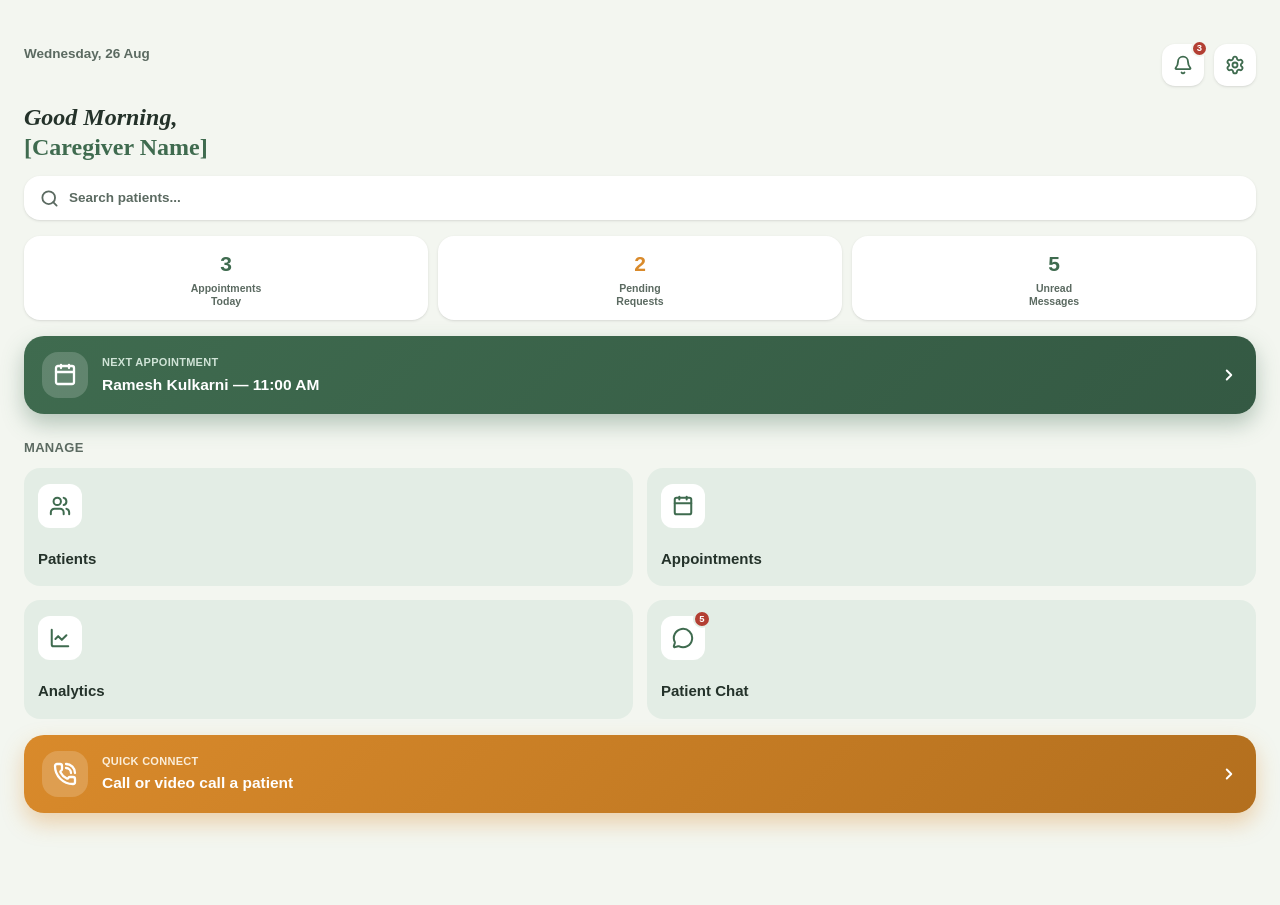
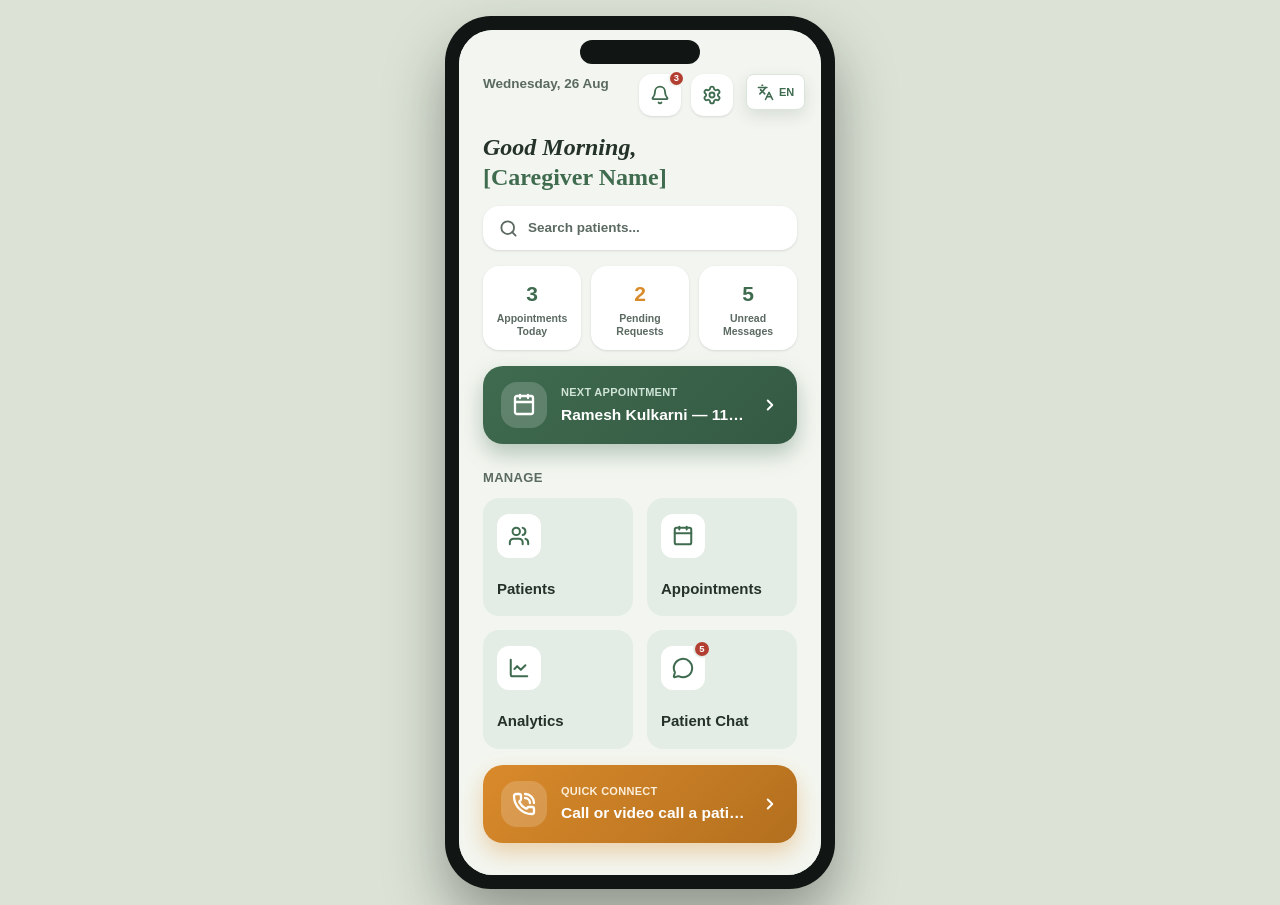
Before and after one commit to adeshbilvane-source/Team_NeuroNest, a React (Vite) app: page /doctor in a window 1280 px wide. Before the commit the page ends 845 px from the top, so only its background shows below. Built offline with nearby package versions, Linux system fonts and the light colour scheme.

Commit message:
Restored Caregivers page.

```diff
--- a/src/App.tsx
+++ b/src/App.tsx
@@ -1,5 +1,6 @@
-import { BrowserRouter, Routes, Route, Navigate } from 'react-router-dom';
+import { BrowserRouter, Routes, Route, Navigate, Outlet } from 'react-router-dom';
 import LoginPage from './pages/auth/LoginPage';
+import LanguageSwitcher from './components/LanguageSwitcher';
 
 // Patient stack
 import PatientHomePage from './pages/patient/HomePage';
@@ -30,10 +31,26 @@ import PendingRequestsPage from './pages/doctor/PendingRequestsPage';
 import AppointmentDetailPage from './pages/doctor/AppointmentDetailPage';
 import DoctorChatListPage from './pages/doctor/ChatListPage';
 import DoctorChatThreadPage from './pages/doctor/ChatThreadPage';
+import NotificationsPage from './pages/doctor/NotificationsPage';
+import SettingsPage from './pages/doctor/SettingsPage';
+
+function DoctorMobileFrame() {
+  return (
+    <div className="doctor-mobile-root">
+      <div className="doctor-mobile-phone">
+        <div className="doctor-mobile-screen">
+          <div className="doctor-mobile-notch" />
+          <Outlet />
+        </div>
+      </div>
+    </div>
+  );
+}
 
 export default function App() {
   return (
     <BrowserRouter>
+      <LanguageSwitcher />
       <Routes>
         <Route path="/" element={<Navigate to="/login" replace />} />
         <Route path="/login" element={<LoginPage />} />
@@ -63,7 +80,10 @@ export default function App() {
         <Route path="/patient/appointments" element={<PatientAppointmentsPage />} />
 
         {/* ---------------- DOCTOR STACK ---------------- */}
+        <Route element={<DoctorMobileFrame />}>
           <Route path="/doctor" element={<DoctorHomePage />} />
+          <Route path="/doctor/notifications" element={<NotificationsPage />} />
+          <Route path="/doctor/settings" element={<SettingsPage />} />
           <Route path="/doctor/search" element={<DoctorSearchPage />} />
           <Route path="/doctor/patients" element={<PatientsListPage />} />
           <Route path="/doctor/patients/:patientId" element={<PatientProfilePage />} />
@@ -78,6 +98,7 @@ export default function App() {
 
           <Route path="/doctor/chat" element={<DoctorChatListPage />} />
           <Route path="/doctor/chat/:threadId" element={<DoctorChatThreadPage />} />
+        </Route>
 
         <Route path="*" element={<Navigate to="/login" replace />} />
       </Routes>
--- a/src/components/LanguageSwitcher.tsx
+++ b/src/components/LanguageSwitcher.tsx
@@ -10,9 +10,13 @@ export default function LanguageSwitcher() {
   const [screen, setScreen] = useState<HTMLElement | null>(null)
   const language = (i18n.language || 'en').startsWith('hi') ? 'hi' : 'en'
 
+  const hasExistingLanguageControl = Boolean(
+    document.querySelector('[aria-label="Change Language"]'),
+  )
+
   useEffect(() => {
     const target = document.querySelector<HTMLElement>(
-      '.doctor-mobile-screen .doctor-page-header .icon-row, .phone-screen .header .icon-row, .phone-screen .page-header, .phone-screen .chat-header, .phone-screen .header, .phone-screen .header-top, .doctor-mobile-screen .doctor-page-header, .doctor-mobile-screen .page-header, .doctor-mobile-screen .chat-header, .doctor-mobile-screen .header, .doctor-mobile-screen .header-top, .login-root-container .auth-header-card, .login-root-container .brand, .phone-screen, .doctor-mobile-screen',
+      '.login-root-container .phone-screen, .doctor-mobile-screen, .phone-screen',
     )
     setScreen(target)
   }, [location.pathname])
@@ -36,10 +40,10 @@ export default function LanguageSwitcher() {
       aria-label={`Switch language to ${language === 'en' ? 'Hindi' : 'English'}`}
       title={`Switch to ${language === 'en' ? 'Hindi' : 'English'}`}
     >
-      <Languages size={18} strokeWidth={2.3} />
+      <Languages size={17} strokeWidth={2.2} />
       <span>{language.toUpperCase()}</span>
     </button>
   )
 
-  return screen ? createPortal(button, screen) : null
+  return screen && !hasExistingLanguageControl ? createPortal(button, screen) : null
 }
--- a/src/index.css
+++ b/src/index.css
@@ -259,19 +259,19 @@ body {
 .global-language-switcher {
   position: absolute;
   top: 44px;
-  right: 18px;
+  right: 16px;
   z-index: 1000;
   display: flex;
   align-items: center;
-  gap: 6px;
-  min-height: 40px;
-  padding: 0 12px;
+  gap: 5px;
+  min-height: 36px;
+  padding: 0 10px;
   color: var(--color-brand-green);
   background: #FFFFFF;
-  border: 0;
-  border-radius: 13px;
+  border: 1px solid #D9E4DA;
+  border-radius: 8px;
   box-shadow: 0 6px 16px rgba(36, 50, 42, 0.12);
-  font: 800 12px var(--font-ui);
+  font: 800 11px var(--font-ui);
   cursor: pointer;
   animation: translator-enter 420ms cubic-bezier(.22, 1, .36, 1) both,
     translator-breathe 4.5s ease-in-out 650ms infinite;
@@ -300,12 +300,11 @@ body {
 .phone-screen .chat-header,
 .doctor-mobile-screen .page-header,
 .doctor-mobile-screen .chat-header {
-  padding-right: 92px !important;
+  padding-right: 82px !important;
 }
 
-.doctor-mobile-screen .doctor-header-top,
-.phone-screen .home-header-top {
-  padding-right: 66px;
+.doctor-mobile-screen .doctor-header-top {
+  padding-right: 64px;
 }
 
 .doctor-mobile-root {
--- a/src/pages/auth/LoginPage.tsx
+++ b/src/pages/auth/LoginPage.tsx
@@ -7,6 +7,15 @@ interface User {
   email: string;
   password?: string;
   role?: 'patient' | 'caregiver';
+}
+
+function loadUsers(): User[] {
+  try {
+    const storedUsers: unknown = JSON.parse(localStorage.getItem('sahayak_users') || '[]');
+    return Array.isArray(storedUsers) ? storedUsers as User[] : [];
+  } catch {
+    return [];
+  }
 }
 
 export default function LoginPage() {
@@ -27,8 +36,9 @@ export default function LoginPage() {
         return;
       }
 
-      const existingUsers: User[] = JSON.parse(localStorage.getItem('sahayak_users') || '[]');
-      const userExists = existingUsers.some((u: User) => u.email.toLowerCase() === email.trim().toLowerCase());
+      const existingUsers = loadUsers();
+      const normalizedEmail = email.trim().toLowerCase();
+      const userExists = existingUsers.some((u: User) => String(u.email || '').trim().toLowerCase() === normalizedEmail);
 
       if (userExists) {
         alert("An account with this email already exists! Please login instead.");
@@ -58,11 +68,15 @@ export default function LoginPage() {
       return;
     }
 
-    const registeredUsers: User[] = JSON.parse(localStorage.getItem('sahayak_users') || '[]');
+    const registeredUsers = loadUsers();
+    const normalizedEmail = email.trim().toLowerCase();
+    const normalizedPassword = password.trim();
     const matchedUser = registeredUsers.find(
-      (u: User) => u.email === email.trim().toLowerCase()
-        && u.password === password.trim()
-        && (role === 'caregiver' ? u.role === 'caregiver' : u.role !== 'caregiver')
+      (u: User) => String(u.email || '').trim().toLowerCase() === normalizedEmail
+        && String(u.password || '') === normalizedPassword
+        && (role === 'caregiver'
+          ? String(u.role || '').toLowerCase() === 'caregiver'
+          : String(u.role || '').toLowerCase() !== 'caregiver')
     );
 
     if (matchedUser) {
--- a/src/pages/doctor/SettingsPage.tsx
+++ b/src/pages/doctor/SettingsPage.tsx
@@ -1,5 +1,5 @@
 import { useEffect, useState } from 'react'
-import { ArrowLeft, Bell, Camera, ChevronRight, LockKeyhole, LogOut, ShieldCheck, UserRound } from 'lucide-react'
+import { Accessibility, ArrowLeft, Bell, Camera, ChevronRight, LockKeyhole, LogOut, ShieldCheck, UserRound } from 'lucide-react'
 import { useNavigate } from 'react-router-dom'
 import { showToast } from '../../components/Toast'
 
@@ -117,6 +117,11 @@ export default function SettingsPage() {
           <SettingLink icon={<UserRound size={18} />} label="Care team access" onClick={() => showToast('Care team access settings are ready to connect.', 'info')} last />
         </section>
 
+        <div className="text-[12px] font-black text-ink-soft uppercase tracking-wide mb-2.5">Accessibility</div>
+        <section className="bg-white rounded-2xl shadow-sm mb-4 overflow-hidden">
+          <SettingLink icon={<Accessibility size={18} />} label="Accessibility options" onClick={() => showToast('Accessibility options are ready to configure.', 'info')} last />
+        </section>
+
         <button onClick={logout} className="w-full bg-red-tint text-alert-red rounded-2xl py-3.5 font-extrabold text-[13px] flex items-center justify-center gap-2">
           <LogOut size={17} /> Log out
         </button>
--- a/src/pages/patient/HomePage.tsx
+++ b/src/pages/patient/HomePage.tsx
@@ -1,8 +1,10 @@
 import { useState, useEffect } from 'react';
 import { useNavigate } from 'react-router-dom';
+import { useTranslation } from 'react-i18next';
 
 export default function PatientHomePage() {
   const navigate = useNavigate();
+  const { i18n } = useTranslation();
   const [userName, setUserName] = useState<string>('adii');
   const [currentTime, setCurrentTime] = useState<string>('');
   const [currentDate, setCurrentDate] = useState<string>('');
@@ -49,6 +51,13 @@ export default function PatientHomePage() {
   const handleLogout = () => {
     localStorage.removeItem('sahayak_current_user');
     navigate('/login');
+  };
+
+  const language = (i18n.language || 'en').startsWith('hi') ? 'hi' : 'en';
+  const toggleLanguage = () => {
+    const nextLanguage = language === 'en' ? 'hi' : 'en';
+    localStorage.setItem('sahayak_language', nextLanguage);
+    void i18n.changeLanguage(nextLanguage);
   };
 
   // Touch Swipe Handlers for Banner Carousel
@@ -266,11 +275,15 @@ export default function PatientHomePage() {
                 {currentDate}<span className="time">· {currentTime}</span>
               </div>
               <div className="icon-row">
-                <button className="lang-pill" aria-label="Change Language">
+                <button
+                  className="lang-pill"
+                  aria-label="Change Language"
+                  onClick={toggleLanguage}
+                >
                   <svg width="16" height="16" viewBox="0 0 24 24" fill="none" stroke="currentColor" strokeWidth="2.4" strokeLinecap="round">
                     <path d="M4 5h11M9.5 3v2.2M6 5c0 4 2.5 6.5 6 8M13 5c-.6 3-2 5.5-4.5 7.5M14 21l4-9 4 9M15.6 18h4.8"/>
                   </svg>
-                  EN
+                  {language.toUpperCase()}
                 </button>
                 <button className="icon-btn" onClick={handleLogout} aria-label="Logout" title="Logout">
                   <svg width="18" height="18" viewBox="0 0 24 24" fill="none" stroke="var(--green)" strokeWidth="2.2" strokeLinecap="round" strokeLinejoin="round">
```
Lines whose indentation alone changed are shown as unchanged.
